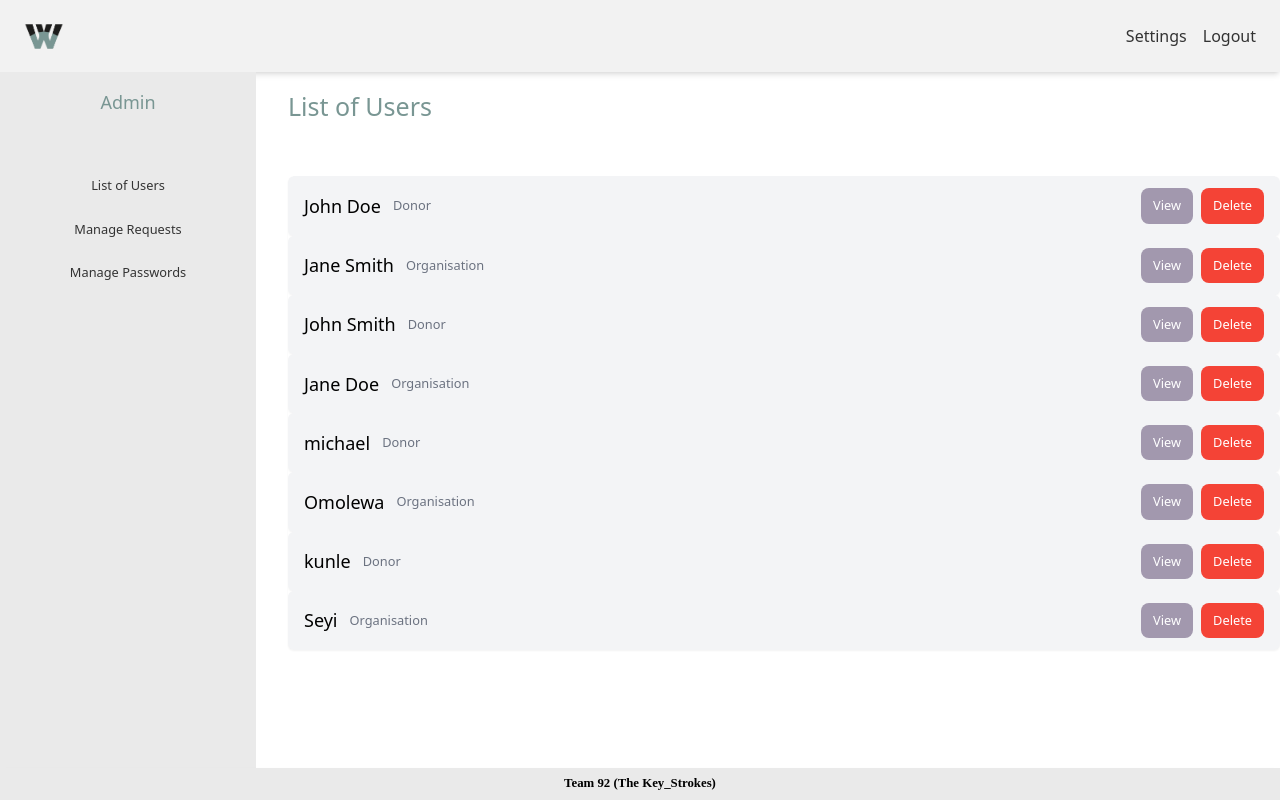
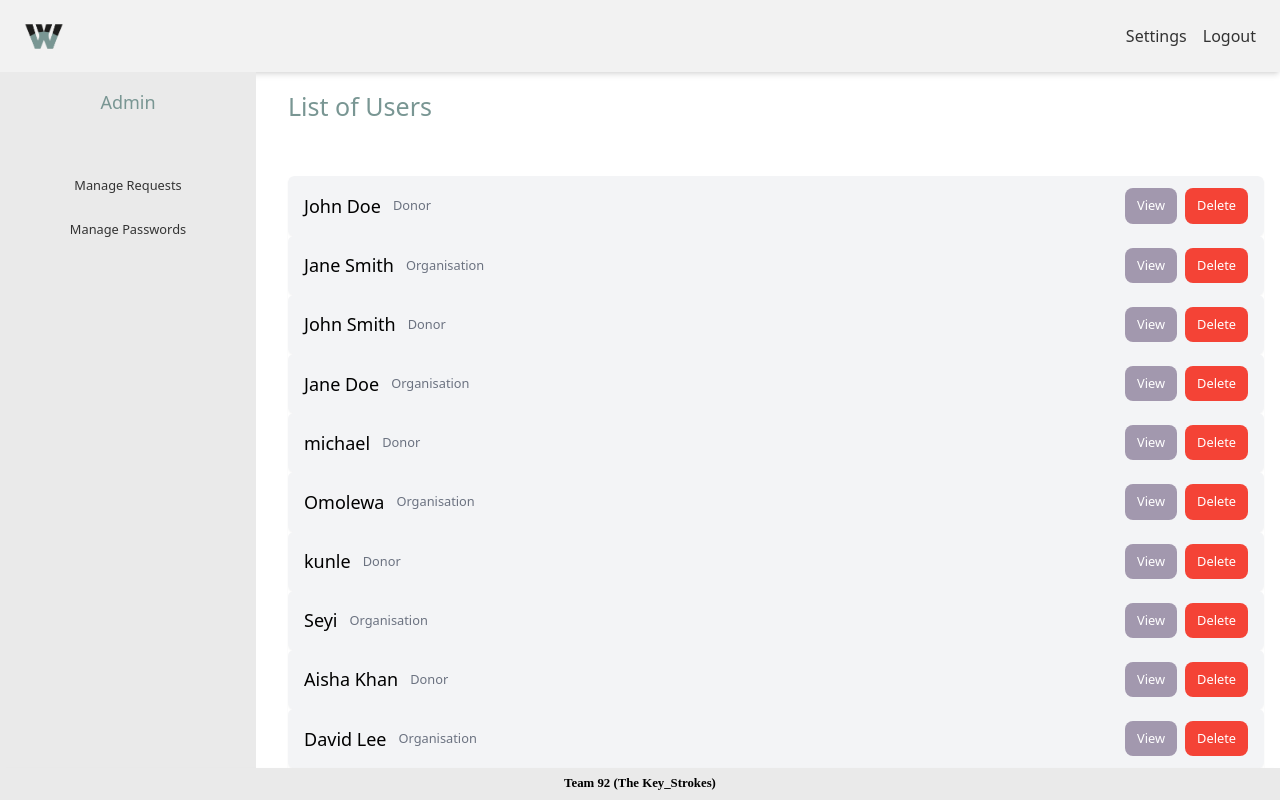
Before and after one commit to Hamada-Gado/Waz3ly-Web-Site, a React (Vite) app: page /admin in a window 1280 px wide. Built offline with nearby package versions, Linux system fonts and the light colour scheme; data requests are answered from the project's data file.

Commit message:
Feat: hooked the backend using just get

```diff
--- a/db/test/db.json
+++ b/db/test/db.json
@@ -107,5 +107,25 @@
 			"category": "School Supplies",
 			"supplyType": "Books"
 		}
+	],
+	"list of users for admin": [
+		{ "id": 1, "name": "John Doe", "type": "Donor" },
+		{ "id": 2, "name": "Jane Smith", "type": "Organisation" },
+		{ "id": 3, "name": "John Smith", "type": "Donor" },
+		{ "id": 4, "name": "Jane Doe", "type": "Organisation" },
+		{ "id": 5, "name": "michael", "type": "Donor" },
+		{ "id": 6, "name": "Omolewa", "type": "Organisation" },
+		{ "id": 7, "name": "kunle", "type": "Donor" },
+		{ "id": 8, "name": "Seyi", "type": "Organisation" },
+		{ "id": 9, "name": "Aisha Khan", "type": "Donor" },
+		{ "id": 10, "name": "David Lee", "type": "Organisation" },
+		{ "id": 11, "name": "Maria Garcia", "type": "Donor" },
+		{ "id": 12, "name": "Li Wang", "type": "Organisation" },
+		{ "id": 13, "name": "Omar Hassan", "type": "Donor" },
+		{ "id": 14, "name": "Natalia Petrova", "type": "Organisation" },
+		{ "id": 15, "name": "Etienne Dubois", "type": "Donor" },
+		{ "id": 16, "name": "Hanako Suzuki", "type": "Organisation" },
+		{ "id": 17, "name": "Peter Schmidt", "type": "Donor" },
+		{ "id": 18, "name": "Isabella Rodriguez", "type": "Organisation" }
 	]
 }
--- a/src/pages/Admin/Admin.jsx
+++ b/src/pages/Admin/Admin.jsx
@@ -1,15 +1,6 @@
+import React, { useState, useEffect, Fragment } from 'react';
+import useFetch from '../../hooks/useFetch';
 import "./Dashboard.css";
-
-const users = [
-	{ id: 1, name: 'John Doe', type: 'Donor' },
-	{ id: 2, name: 'Jane Smith', type: 'Organisation' },
-	{ id: 3, name: 'John Smith', type: 'Donor' },
-	{ id: 4, name: 'Jane Doe', type: 'Organisation' },
-	{ id: 5, name: 'michael', type: 'Donor' },
-	{ id: 6, name: 'Omolewa', type: 'Organisation' },
-	{ id: 7, name: 'kunle', type: 'Donor' },
-	{ id: 8, name: 'Seyi', type: 'Organisation' },
-]
 
 function SideBar() {
 	return (
@@ -18,10 +9,6 @@ function SideBar() {
 				<h2>Admin</h2>
 			</div>
 			<div className="nav">
-				<a className="sidebar-item" href="/admin/users">
-					List of Users
-				</a>
-
 				<a className="sidebar-item" href="/admin/requests">
 					Manage Requests
 				</a>
@@ -86,6 +73,8 @@ function UserList ({ users , onView, onDelete }) {
 }
 
 function AdminListOfUsers() {
+	const [users, setUsers] = useState([]);
+	useFetch('list of users for admin', setUsers);
 	return (
 		<div className="content-container">
 			<div className="title">List of Users</div>
--- a/src/pages/Admin/Dashboard.css
+++ b/src/pages/Admin/Dashboard.css
@@ -30,7 +30,7 @@
 	.sidebar .nav {
 		@apply
 		grid
-		grid-rows-3
+		grid-rows-2
 		self-start
 		gap-6
 	}
@@ -48,6 +48,7 @@
 		h-full w-full
 		overflow-auto
 		pl-8
+		pr-4
 		grid
 		grid-rows-[15%_85%]
 	}
```
Lines whose indentation alone changed are shown as unchanged.
